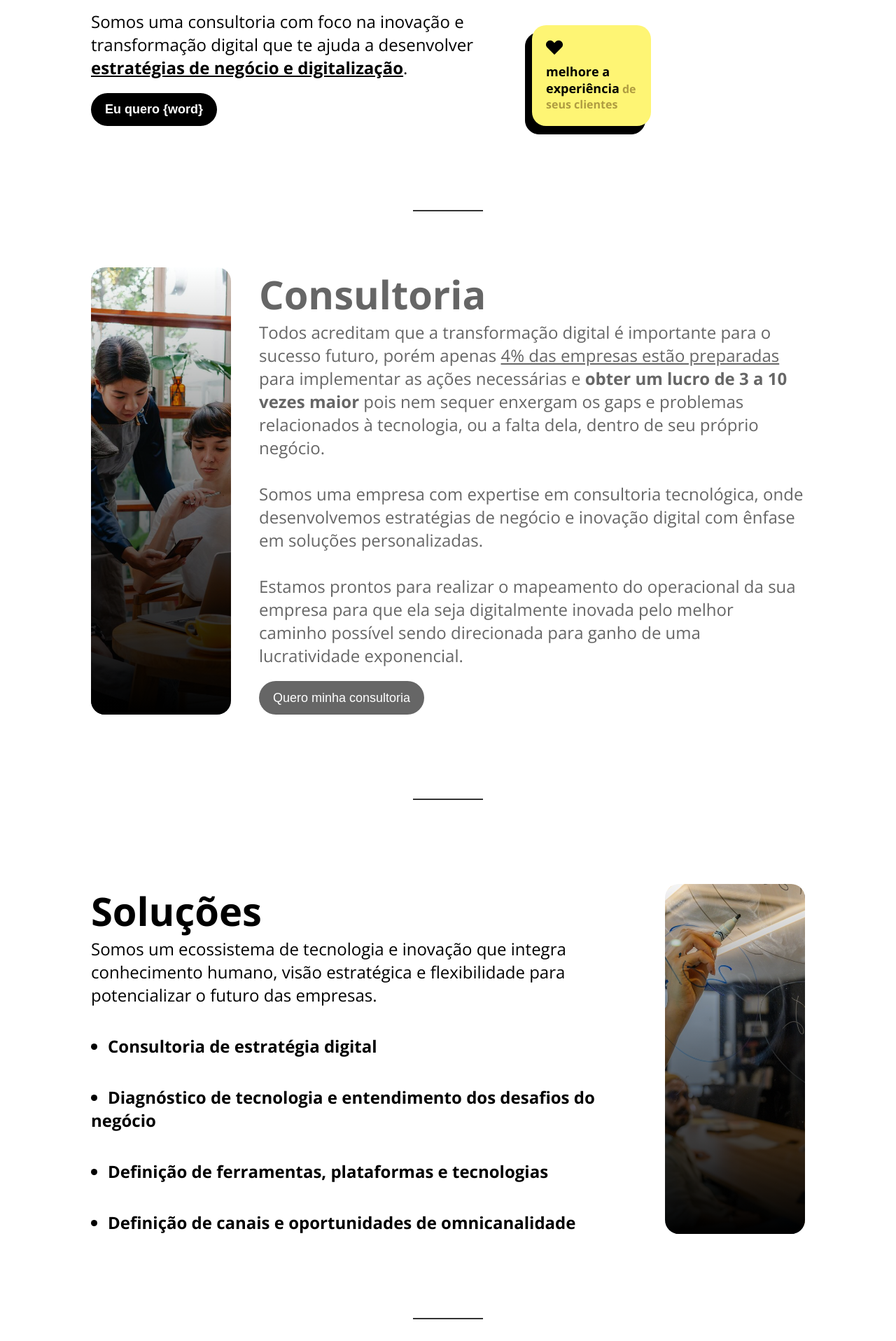
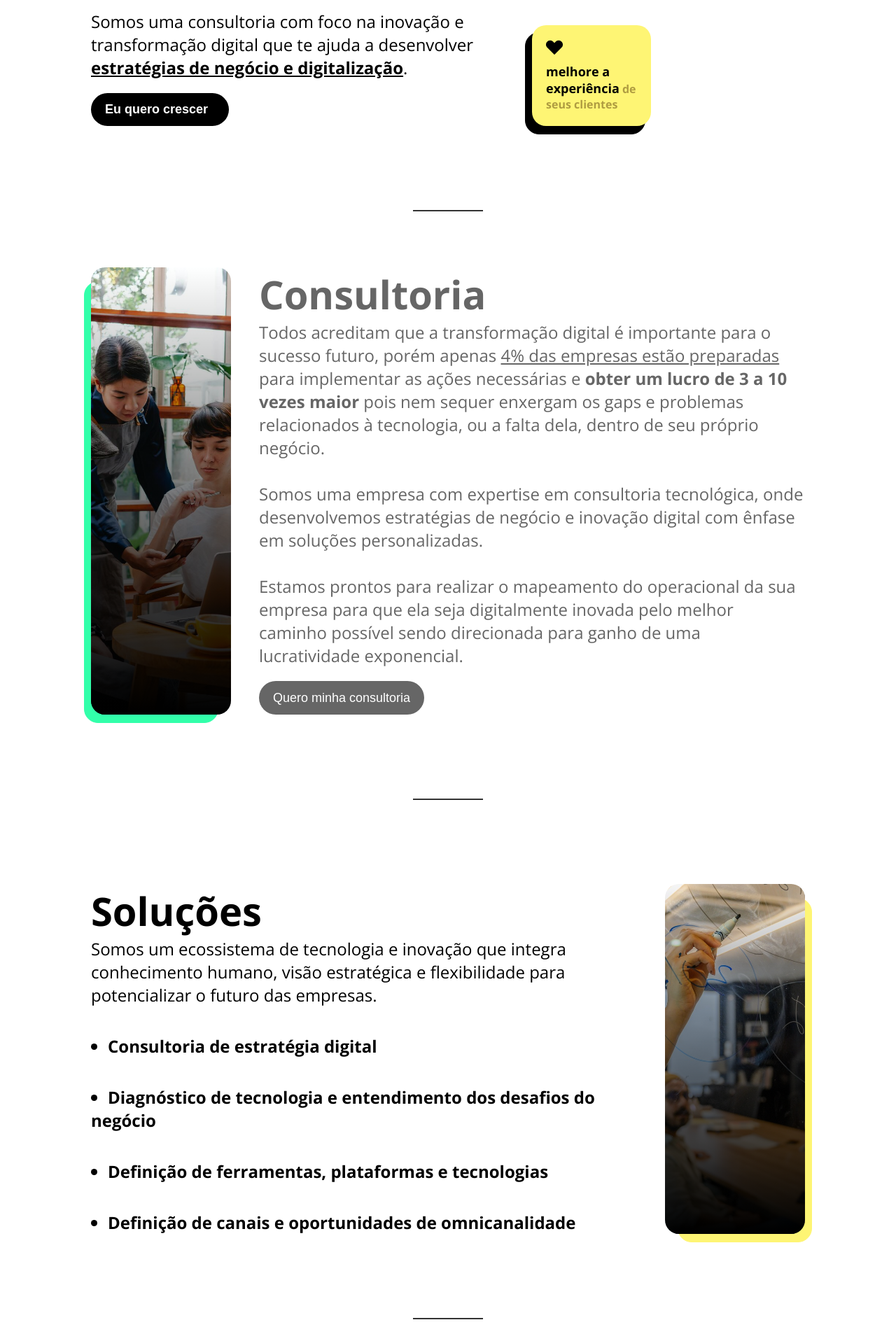
Before and after one commit to loliveirawebdev/indays.app-landing-page, a Next.js app: page / in a window 1280 px wide. Shown: the part 464-2380 px from the top of the page at 70% size. Built offline with nearby package versions, Linux system fonts and the light colour scheme; no server answers.

Commit message:
feat: new contact section

```diff
--- a/i18n/pages/Home/pt-BR.json
+++ b/i18n/pages/Home/pt-BR.json
@@ -12,8 +12,8 @@
     "headline": {
       "title": "Você acredita que a <strong><u>tecnologia</u></strong> pode alavancar a sua empresa?",
       "subtitle": "Somos uma consultoria com foco na inovação e transformação digital que te ajuda a desenvolver <strong><u>estratégias de negócio e digitalização</u></strong>.",
-      "action": "Eu quero {word}",
-      "words": ["crescer", "inovar", "transforar", "lucrar", "digitalizar"],
+      "action": "Eu quero",
+      "words": ["crescer", "inovar", "transformar", "lucrar", "digitalizar"],
       "cards": {
         "first": "<span><strong>otimize</strong></span> os seus processos mais importantes",
         "second": "<span>melhore a experiência</span> de seus clientes",
--- a/modules/Contact/team.json
+++ b/modules/Contact/team.json
@@ -1,17 +1,16 @@
 [
+  {
+    "avatar": "null",
+    "name": "Lucas Null",
+    "whatsapp": "+55 19 99109-6104",
+    "email": "lucas.null@simbioseventures.com",
+    "whatsappLink": "https://wa.me/5519991096104"
+  },
   {
     "avatar": "loliveira",
     "name": "Lucas Oliveira",
     "whatsapp": "+55 19 99749-4445",
     "email": "lucas.oliveira@simbioseventures.com",
     "whatsappLink": "https://wa.me/5519997494445"
-  },
-
-  {
-    "avatar": "null",
-    "name": "Lucas Null",
-    "whatsapp": "+55 19 99109-6104",
-    "email": "lucas.null@simbioseventures.com",
-    "whatsappLink": "https://wa.me/5519991096104"
   }
 ]
--- /dev/null
+++ b/modules/Headline/hooks/action-word.ts
@@ -0,0 +1,45 @@
+import React from "react";
+var WORD_TIMEOUT: NodeJS.Timeout;
+
+export const useActionWord = (words: string[]) => {
+  const maxIndex = words.length - 1;
+  const [word, setWord] = React.useState<string>();
+  const [wordIndex, setWordIndex] = React.useState<number>(0);
+
+  React.useEffect(() => {
+    if (word !== null && word !== undefined) {
+      const randomTimeout = Math.floor(Math.random() * (300 - 50 + 1) + 50);
+      WORD_TIMEOUT = setTimeout(() => runWordAnimation(), randomTimeout);
+    }
+
+    return () => clearTimeout(WORD_TIMEOUT);
+  }, [word]);
+
+  React.useEffect(() => {
+    setWord("");
+  }, [wordIndex]);
+
+  const runWordAnimation = () => {
+    const finalWord = words[wordIndex];
+
+    if (word === finalWord) {
+      WORD_TIMEOUT = setTimeout(() => changeWord(), 5000);
+      return;
+    }
+
+    const nextPiece = finalWord.replace(word!, "")[0];
+    const newWord = word + nextPiece;
+    setWord(newWord);
+  };
+
+  const changeWord = () => {
+    if (wordIndex === maxIndex) {
+      setWordIndex(0);
+      return;
+    }
+
+    setWordIndex(wordIndex + 1);
+  };
+
+  return word;
+};
--- a/modules/Headline/index.tsx
+++ b/modules/Headline/index.tsx
@@ -5,10 +5,12 @@ import { renderCards } from "./helpers/renderCards";
 import styles from "../../styles/Headline.module.scss";
 import { useSectionsScroll } from "../../hooks/pageScroll";
 import { buildHeadlineCards } from "./helpers/buildHeadlineCards";
+import { useActionWord } from "./hooks/action-word";
 
 const Headline: React.FC = () => {
   const { strings } = useLocale("home");
   const { scrollToContact } = useSectionsScroll();
+  const word = useActionWord(strings.blocks.headline.words);
   const cards = buildHeadlineCards(strings.blocks.headline.cards);
 
   return (
@@ -20,6 +22,11 @@ const Headline: React.FC = () => {
 
           <Button onClick={scrollToContact} variant="primary" type="button" itemProp="form">
             {strings.blocks.headline.action}
+
+            <span className="button--animation">
+              <span className="word">{word}</span>
+              <span className="carret">_</span>
+            </span>
           </Button>
         </header>
 
--- a/styles/Appeal.module.scss
+++ b/styles/Appeal.module.scss
@@ -22,7 +22,6 @@
         width: 100%;
         height: 20rem;
         display: flex;
-        overflow: hidden;
         position: relative;
         border-radius: 2rem;
         margin-top: $spacing-md;
@@ -36,12 +35,32 @@
           margin-right: $spacing-md;
         }
 
+        img {
+          z-index: 5;
+          border-radius: 2rem;
+        }
+
         &::before {
-          z-index: 1;
+          top: 2rem;
+          left: -1rem;
+          z-index: 0;
+          content: "";
+          display: block;
+          background: $green;
+          position: absolute;
+          border-radius: 2rem;
+          border: 1px solid $green;
+          width: calc(100% - 1rem);
+          height: calc(100% - 1rem);
+        }
+
+        &::after {
+          z-index: 10;
           content: "";
           width: 100%;
           height: 100%;
           position: absolute;
+          border-radius: 2rem;
           background: linear-gradient(0deg, rgba(0, 0, 0, 1) 0%, rgba(0, 0, 0, 0) 100%);
         }
       }
--- a/styles/Contact.module.scss
+++ b/styles/Contact.module.scss
@@ -232,6 +232,7 @@
           aspect-ratio: 1;
           position: relative;
           margin-bottom: $spacing-xs;
+          border: 5px solid $black;
         }
 
         div:nth-child(2) {
--- a/styles/Headline.module.scss
+++ b/styles/Headline.module.scss
@@ -13,6 +13,16 @@
 
       @include desktop {
         flex-direction: row;
+      }
+
+      .button--animation {
+        margin-left: 0.5rem;
+
+        .carret {
+          & :local {
+            animation: blink 0.75s step-end infinite;
+          }
+        }
       }
     }
 
@@ -279,3 +289,13 @@
     }
   }
 }
+
+@keyframes blink {
+  from,
+  to {
+    opacity: 0;
+  }
+  50% {
+    opacity: 1;
+  }
+}
--- a/styles/Solutions.module.scss
+++ b/styles/Solutions.module.scss
@@ -8,8 +8,8 @@
     .solutions--content-container {
       width: 100%;
       display: flex;
+      max-width: $max-width;
       flex-direction: column;
-      max-width: $max-width;
 
       @include desktop {
         flex-direction: row;
@@ -19,7 +19,6 @@
         width: 100%;
         height: 20rem;
         display: flex;
-        overflow: hidden;
         position: relative;
         border-radius: 2rem;
         margin-top: $spacing-md;
@@ -32,12 +31,32 @@
           margin-left: $spacing-md;
         }
 
+        img {
+          z-index: 5;
+          border-radius: 2rem;
+        }
+
         &::before {
-          z-index: 1;
+          top: 2rem;
+          right: -1rem;
+          z-index: 0;
+          content: "";
+          display: block;
+          background: $yellow;
+          position: absolute;
+          border-radius: 2rem;
+          width: calc(100% - 1rem);
+          border: 1px solid $yellow;
+          height: calc(100% - 1rem);
+        }
+
+        &::after {
+          z-index: 10;
           content: "";
           width: 100%;
           height: 100%;
           position: absolute;
+          border-radius: 2rem;
           background: linear-gradient(0deg, rgba(0, 0, 0, 1) 0%, rgba(0, 0, 0, 0) 100%);
         }
       }
```
Also changed, not shown: public/assets/loliveira.jpg, public/assets/null.jpg (added).
